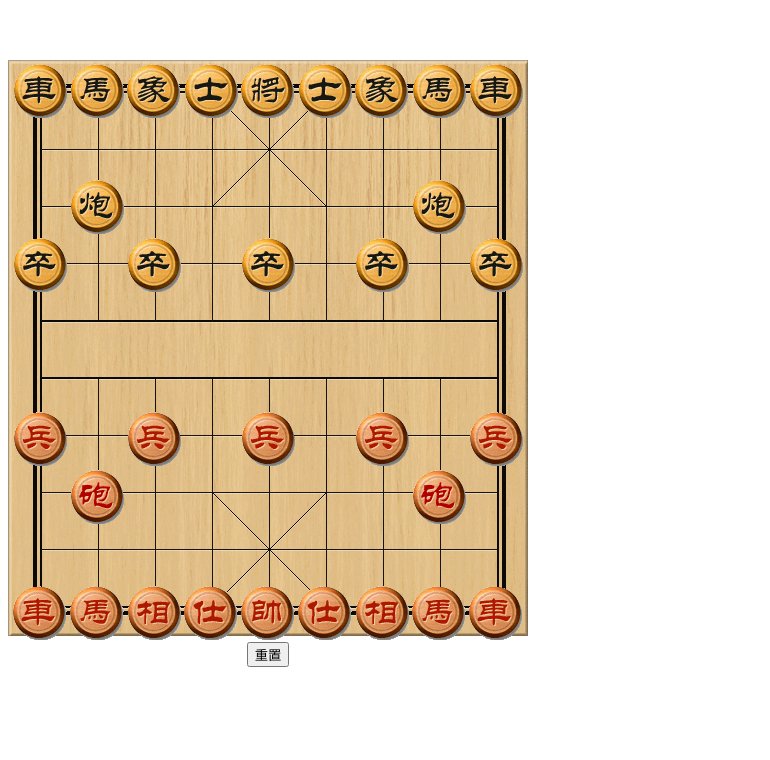
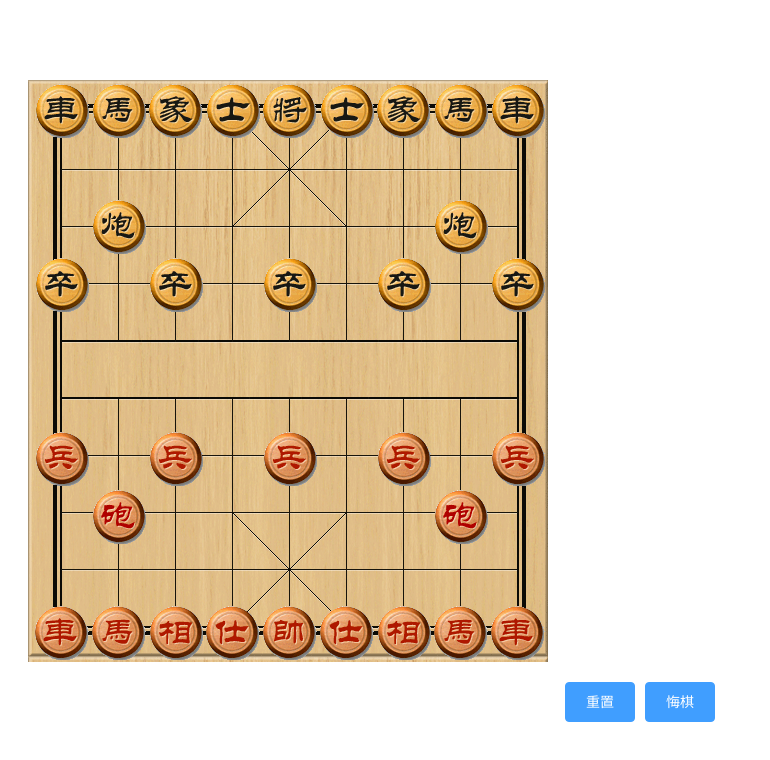
Before and after one commit to fuyuntt/chess-gui, a Vue app: page / in a window 1280 px wide. Shown: the top 760 px of the page, without its empty margins (0-770 px from the left). Built offline with nearby package versions, Linux system fonts and the light colour scheme.

Commit message:
引入element ui

```diff
--- a/package.json
+++ b/package.json
@@ -12,6 +12,7 @@
   },
   "dependencies": {
     "axios": "^0.21.1",
+    "element-ui": "^2.15.1",
     "vue": "^2.5.2"
   },
   "devDependencies": {
@@ -20,6 +21,7 @@
     "babel-eslint": "^8.2.1",
     "babel-helper-vue-jsx-merge-props": "^2.0.3",
     "babel-loader": "^7.1.1",
+    "babel-plugin-component": "^1.1.1",
     "babel-plugin-syntax-jsx": "^6.18.0",
     "babel-plugin-transform-runtime": "^6.22.0",
     "babel-plugin-transform-vue-jsx": "^3.5.0",
--- a/src/components/Board.vue
+++ b/src/components/Board.vue
@@ -1,6 +1,8 @@
 <template>
-<div class="board">
-  <table>
+<div>
+  <el-container style="border: 1px">
+    <el-main>
+      <table class="board">
         <tr class="sqRow" v-for="(row, idxY) in pcSquares" :key="idxY">
           <td class="square" v-for="(pc, idxX) in row" :key="idxX" @click="clickSq(idxX, idxY)">
             <img class="sqPc" v-show="selectSq.x===idxX && selectSq.y===idxY" src="../assets/selected.png" alt=""/>
@@ -8,14 +10,18 @@
           </td>
         </tr>
       </table>
-  <div>
-    <button @click="reset">重置</button>
-  </div>
+    </el-main>
+    <el-footer>
+      <el-button type="primary" @click="reset">重置</el-button>
+      <el-button type="primary" @click="back">悔棋</el-button>
+    </el-footer>
+  </el-container>
 </div>
 </template>
 
 <script>
 import server from '../server'
+
 const initPcSquares = [
   ['r', 'n', 'b', 'a', 'k', 'a', 'b', 'n', 'r'],
   [' ', ' ', ' ', ' ', ' ', ' ', ' ', ' ', ' '],
@@ -62,7 +68,8 @@ export default {
       pcSquares: JSON.parse(JSON.stringify(initPcSquares)),
       resMap: resMap,
       playerRed: true,
-      position: initPosition
+      position: initPosition,
+      moveStack: []
     }
   },
   methods: {
@@ -77,14 +84,35 @@ export default {
       let srcY = 9 - (move.charCodeAt(1) - code0)
       let dstX = move.charCodeAt(2) - codeA
       let dstY = 9 - (move.charCodeAt(3) - code0)
+      let captured = this.pcSquares[dstY][dstX]
       this.$set(this.pcSquares[dstY], dstX, this.pcSquares[srcY][srcX])
       this.$set(this.pcSquares[srcY], srcX, ' ')
-      this.select(dstX, dstY)
       if (this.position === initPosition) {
         this.position += ' moves'
       }
       this.position = this.position + ' ' + move
       this.playerRed = !this.playerRed
+      this.moveStack.push({mv: move, captured: captured, selectSq: {x: this.selectSq.x, y: this.selectSq.y}})
+      this.select(dstX, dstY)
+    },
+    undoMakeMove () {
+      let frame = this.moveStack.pop()
+      if (frame === undefined) {
+        return
+      }
+      let move = frame.mv
+      let srcX = move.charCodeAt(0) - codeA
+      let srcY = 9 - (move.charCodeAt(1) - code0)
+      let dstX = move.charCodeAt(2) - codeA
+      let dstY = 9 - (move.charCodeAt(3) - code0)
+      this.$set(this.pcSquares[srcY], srcX, this.pcSquares[dstY][dstX])
+      this.$set(this.pcSquares[dstY], dstX, frame.captured)
+      this.position = this.position.substr(0, this.position.length - 5)
+      if (this.position.endsWith('moves')) {
+        this.position = initPosition
+      }
+      this.playerRed = !this.playerRed
+      this.select(frame.selectSq.x, frame.selectSq.y)
     },
     async clickSq (x, y) {
       if (!this.playerRed) {
@@ -110,6 +138,10 @@ export default {
       this.pcSquares = JSON.parse(JSON.stringify(initPcSquares))
       this.playerRed = true
       this.position = initPosition
+    },
+    back () {
+      this.undoMakeMove()
+      this.undoMakeMove()
     }
   }
 }
```
Also changed, not shown: src/main.js (+8 -0 lines), .babelrc, 1 other file (tests, documents, lock files or other folders). Lines whose indentation alone changed are shown as unchanged.
